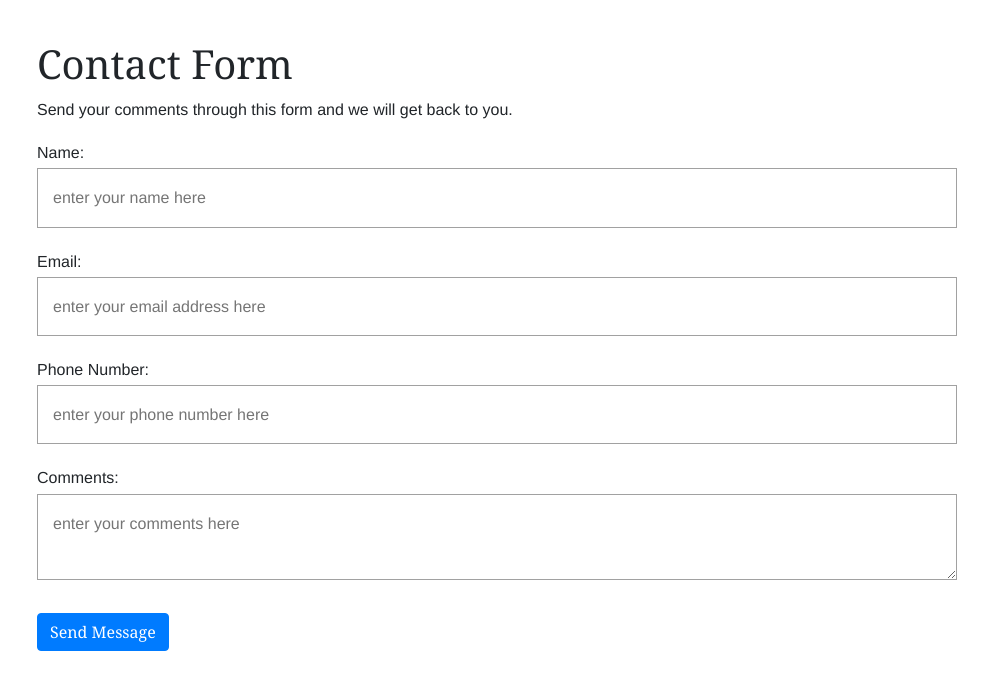
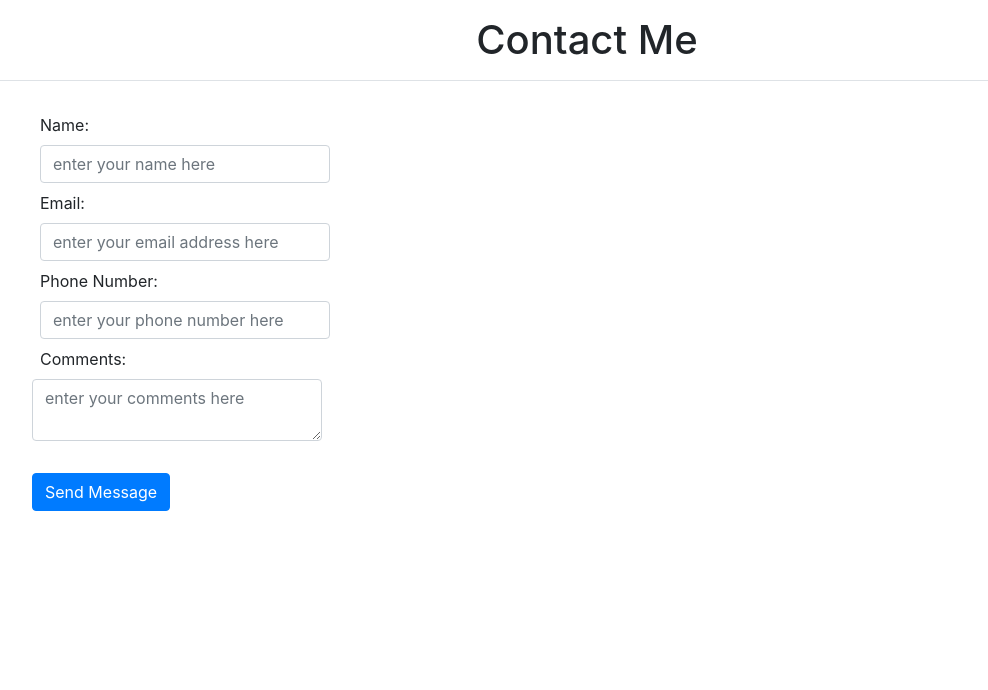
Before and after one commit to sharma62/recaptcha_form_2, a PHP site: page / in a window 1280 px wide. Shown: the top 690 px of the page, without its empty margins (53-1041 px from the left). Run offline with PHP 8.4, Linux system fonts and the light colour scheme; some libraries are stand-ins or nearby versions.

Commit message:
update UI in form

```diff
--- a/index.php
+++ b/index.php
@@ -8,8 +8,9 @@ require('constant.php');
 	<title>Contact Us</title>
 	<meta charset="UTF-8">
 	<meta name="viewport" content="width=device-width, initial-scale=1">
+	  <!-- Bootstrap CSS -->
+	  <link rel="stylesheet" href="https://cdn.jsdelivr.net/npm/bootstrap@4.6.2/dist/css/bootstrap.min.css" integrity="sha384-xOolHFLEh07PJGoPkLv1IbcEPTNtaed2xpHsD9ESMhqIYd0nLMwNLD69Npy4HI+N" crossorigin="anonymous">
 	<script src="component/jquery/jquery-3.2.1.min.js"></script>
-    <link rel="stylesheet" href="https://cdn.jsdelivr.net/npm/bootstrap@4.6.2/dist/css/bootstrap.min.css" integrity="sha384-xOolHFLEh07PJGoPkLv1IbcEPTNtaed2xpHsD9ESMhqIYd0nLMwNLD69Npy4HI+N" crossorigin="anonymous">
 	<script>
 		$(document).ready(function(e) {
 			$("#frmContact").on('submit', (function(e) {
@@ -45,141 +46,52 @@ require('constant.php');
 			}));
 		});
 	</script>
-
 	<style>
-		.label {
-			margin: 2px 0;
+		input, .label {
+			margin: 8px;
 		}
-
-		.field {
-			margin: 0 0 20px 0;
-		}
-
-		.content {
-			width: 960px;
-			margin: 0 auto;
-		}
-
-		h1,
-		h2 {
-			font-family: "Georgia", Times, serif;
-			font-weight: normal;
-		}
-
-		div#central {
-			margin: 40px 0px 100px 0px;
-		}
-
-		@media all and (min-width: 768px) and (max-width: 979px) {
-			.content {
-				width: 750px;
-			}
-		}
-
-		@media all and (max-width: 767px) {
-			body {
-				margin: 0 auto;
-				word-wrap: break-word
-			}
-
-			.content {
-				width: auto;
-			}
-
-			div#central {
-				margin: 40px 20px 100px 20px;
-			}
-		}
-
-		body {
-			font-family: 'Helvetica', Arial, sans-serif;
-			background: #ffffff;
-			margin: 0 auto;
-			-webkit-font-smoothing: antialiased;
-			font-size: initial;
-			line-height: 1.7em;
-		}
-
-		input,
-		textarea {
-			width: 100%;
-			padding: 15px;
-			font-size: 1em;
-			border: 1px solid #A1A1A1;
-		}
-
-		button {
-			padding: 12px 60px;
-			background: #5BC6FF;
-			border: none;
-			color: rgb(40, 40, 40);
-			font-size: 1em;
-			font-family: "Georgia", Times, serif;
-			cursor: pointer;
-		}
-
-		#message {
-			padding: 0px 40px 0px 0px;
-		}
-
-		#mail-status {
-			padding: 12px 20px;
-			width: 100%;
-			display: none;
-			font-size: 1em;
-			font-family: "Georgia", Times, serif;
-			color: rgb(40, 40, 40);
-		}
-
-		.error {
-			background-color: #F7902D;
-			margin-bottom: 40px;
-		}
-
-		.success {
-			background-color: #48e0a4;
-		}
-
-		.g-recaptcha {
-			margin: 0 0 25px 0;
+		.body{
+			background-image: url();
 		}
 	</style>
-    <!-- It Enabled captcha fill junction  -->
+
 	<script src='https://www.google.com/recaptcha/api.js'></script>
 </head>
 
-<body>
+<body >
 
-	<div id="central" class="container">
-		<div class="content">
-			<h1>Contact Form</h1>
-			<p>Send your comments through this form and we will get back to you. </p>
-			<div id="message">
-				<form id="frmContact" action="" method="POST" novalidate="novalidate">
+	<h1 class="text-center py-3 border-bottom" >Contact Me</h1>
+	<div id="central" class="container py-3">
+		<div class="content col">
+			<div id="message" class="row">
+				<form id="frmContact" action="" class="form" method="POST" novalidate="novalidate">
 					<div class="label">Name:</div>
 					<div class="field">
-						<input type="text" id="name" name="name" placeholder="enter your name here" title="Please enter your name" class="required" aria-required="true" required>
+						<input type="text" class="form-control" id="name" name="name" placeholder="enter your name here" title="Please enter your name" class="required" aria-required="true" required>
 					</div>
 					<div class="label">Email:</div>
 					<div class="field">
-						<input type="text" id="email" name="email" placeholder="enter your email address here" title="Please enter your email address" class="required email" aria-required="true" required>
+						<input type="text" id="email"  class="form-control" name="email" placeholder="enter your email address here" title="Please enter your email address" class="required email" aria-required="true" required>
 					</div>
 					<div class="label">Phone Number:</div>
 					<div class="field">
-						<input type="text" id="phone" name="phone" placeholder="enter your phone number here" title="Please enter your phone number" class="required phone" aria-required="true" required>
+						<input type="text" id="phone" class="form-control" name="phone" placeholder="enter your phone number here" title="Please enter your phone number" class="required phone" aria-required="true" required>
 					</div>
 					<div class="label">Comments:</div>
 					<div class="field">
-						<textarea id="comment-content" name="content" placeholder="enter your comments here"></textarea>
+						<textarea class="form-control" id="comment-content" name="content" placeholder="enter your comments here"></textarea>
 					</div>
-					<div class="g-recaptcha" data-sitekey="<?php echo SITE_KEY; ?>"></div>
+					<div class="g-recaptcha my-3" data-sitekey="<?php echo SITE_KEY; ?>"></div>
 					<div id="mail-status"></div>
-					<button type="Submit" class="btn btn-primary" id="send-message" style="clear:both;">Send Message</button>
+					<button type="Submit" class="btn btn-primary my-3" id="send-message" style="clear:both;">Send Message</button>
 				</form>
 				<div id="loader-icon" style="display:none;"><img src="img/loader.gif" /></div>
 			</div>
-		</div><!-- content -->
-	</div><!-- central -->
+		</div>
+		<div class="row">
+
+		</div>
+	</div>
 </body>
 
 </html>
```
Also changed, not shown: contact.php (+42 -12 lines).
